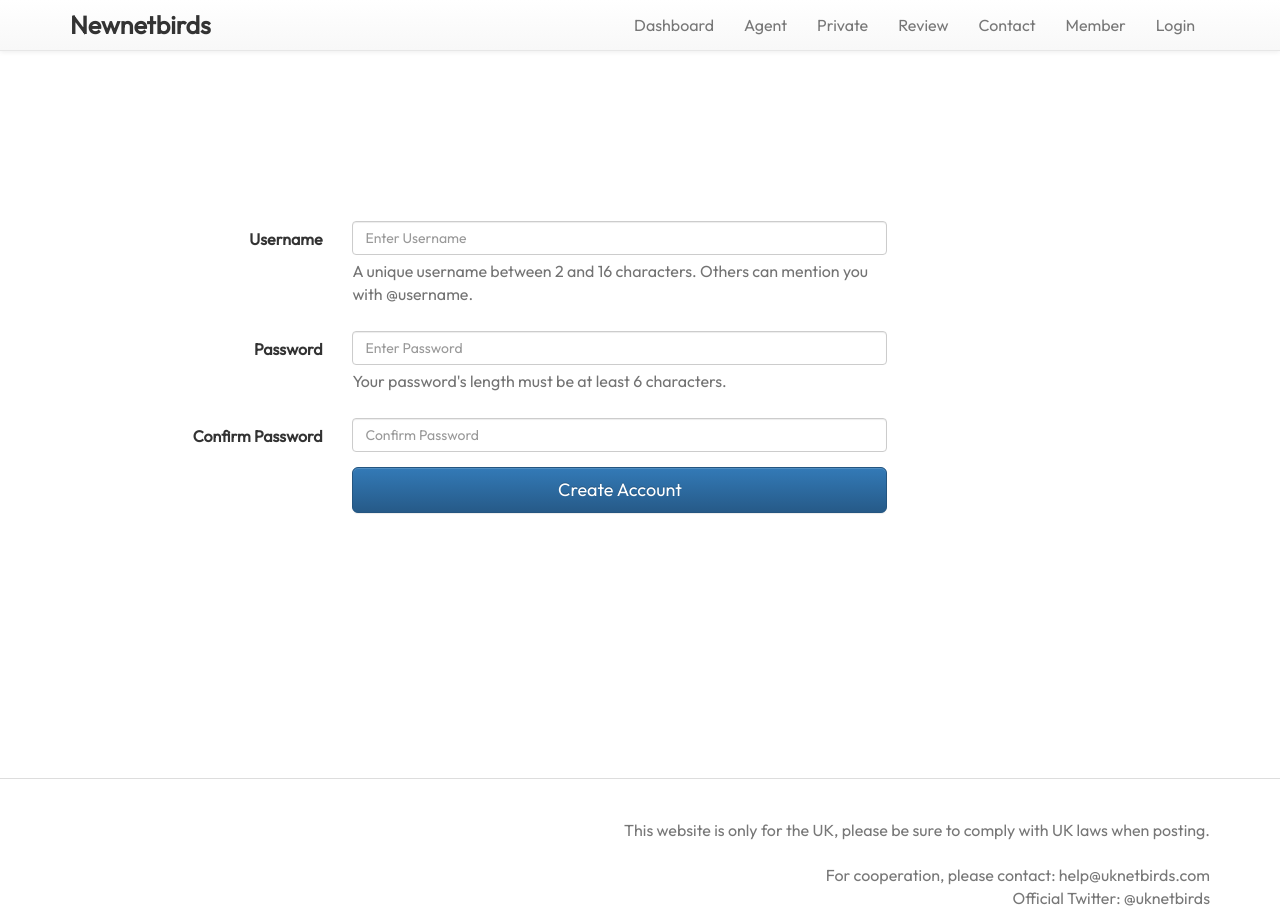
After one commit to dev-jay-tech-ai/new_net_birds, a PHP site: page /register.php in a window 1280 px wide. The commit adds this page. Shown: the top 918 px of the page. Run offline with PHP 8.4, Linux system fonts and the light colour scheme; the visitor is signed in with stand-in values (Sample User, id 1); a stand-in replaces the project's code that opens the database connection; some libraries are stand-ins or nearby versions.

Commit message:
051123 updates

```diff
--- a/contact.php
+++ b/contact.php
@@ -16,6 +16,4 @@
 </div>
 <!-- /row -->
 
-<script src="custom/js/contact.js"></script>
-
 <?php require_once 'includes/footer.php'; ?>
--- /dev/null
+++ b/custom/js/register.js
@@ -0,0 +1,91 @@
+$(document).ready(function(){
+	// submit brand form function
+	$("#submitRegisterForm").unbind('submit').bind('submit',function(e) {
+		console.log('클릭댐')
+		// remove the error text
+		$(".text-danger").remove();
+		// remove the form error
+		$('.form-group').removeClass('has-error');
+		let userName = $("#username").val();
+		let password = $("#password").val();
+		let passwordConfirm = $("#passwordConfirm").val();
+
+		if(userName == "") {
+			$("#userName").after('<p class="text-danger">Username field is required</p>');
+			$('#userName').closest('.form-group').addClass('has-error');
+		} else {
+			// remov error text field
+			$("#username").find('.text-danger').remove();
+
+		}
+
+		if(password == "") {
+			$("#password").after('<p class="text-danger">Password field is required</p>');
+			$('#password').closest('.form-group').addClass('has-error');
+		} else {
+			// remov error text field
+			$("#password").find('.text-danger').remove();
+		}
+
+		if(passwordConfirm == "") {
+			$("#passwordConfirm").after('<p class="text-danger">Confirm Password field is required</p>');
+			$('#passwordConfirm').closest('.form-group').addClass('has-error');
+		} else {
+			// remov error text field
+			$("#passwordConfirm").find('.text-danger').remove();
+		}
+
+    // Check if the password and confirm password match
+    if (password !== passwordConfirm) {
+			$("#passwordConfirm").after('<p class="text-danger">Passwords do not match</p>');
+			$('#passwordConfirm').closest('.form-group').addClass('has-error');
+		} else {
+			// Remove error text field
+			$("#passwordConfirm").find('.text-danger').remove();
+		}
+
+		if(username && password && passwordConfirm) {
+			e.preventDefault();
+			const form = $(this);
+			// button loading
+			$("#createAccountBtn").button('loading');
+			$.ajax({
+				url: form.attr('action'),
+				type: form.attr('method'),
+				data: form.serialize(),
+				dataType: 'json',
+				success: function(response) {
+					$("#createAccountBtn").button('reset');
+					if (response.success == true) {
+							// Reset the form text
+							$("#submitRegisterForm")[0].reset();
+							// Remove the error text
+							$(".text-danger").remove();
+							// Remove the form error
+							$('.form-group').removeClass('has-error');
+							$(".alert-success").delay(500).show(10, function() {
+									$(this).delay(3000).hide(10, () => {
+											$(this).remove();
+									});
+							}); // /.alert
+							// Redirect to another page after successful registration
+							window.location.replace('/newnetbirds/login.php');
+					} else {
+						// Handle unsuccessful response (errors from server)
+						console.log(response.messages)
+					}
+				},
+				error: (jqXHR, textStatus, errorThrown) => {
+					// Handle other AJAX errors, such as network issues
+					console.error('AJAX Error: ' + textStatus, errorThrown);
+					// Optionally, display an error message to the user
+					// Show a message to the user informing about the failure
+				}
+			}); // ajax
+
+		} // if
+
+		return false;
+	}); // /submit brand form function
+
+});
--- a/includes/header.php
+++ b/includes/header.php
@@ -54,7 +54,7 @@
     <!-- Collect the nav links, forms, and other content for toggling -->
     <div class="collapse navbar-collapse" id="bs-example-navbar-collapse-1">
       <div class="nav navbar-nav navbar-left logo">Newnetbirds</div>
-      <ul id="logged-in-menu" class="nav navbar-nav navbar-right">
+      <ul style='display: none' id="logged-in-menu" class="nav navbar-nav navbar-right">
         <li class="notifications dropdown text-center hidden-xs" component="notifications">
         <a href="/notifications" title="" class="dropdown-toggle" data-toggle="dropdown" id="notif_dropdown" data-ajaxify="false" role="button" data-original-title="Notifications">
         <i component="notifications/icon" class="fa fa-fw fa-bell-o unread-count" data-content="0"></i>
@@ -154,23 +154,13 @@
       </ul>
 
       <ul class="nav navbar-nav navbar-right">
-
         <li id="navDashboard"><a href="index.php">Dashboard</a></li>
-
         <li id="navBrand"><a href="agent.php">Agent</a></li>
-
         <li id="navPrivate"><a href="private.php">Private</a></li>
-
         <li id="navReivew"><a href="review.php">Review</a></li>
-          <!-- <li class="dropdown" id="navOrder">
-            <a href="#" class="dropdown-toggle" data-toggle="dropdown" role="button" aria-haspopup="true" aria-expanded="false">Orders <span class="caret"></span></a>
-            <ul class="dropdown-menu">
-              <li id="topNavAddOrder"><a href="orders.php?o=add"> <i class="glyphicon glyphicon-plus"></i> Add Orders</a></li>
-              <li id="topNavManageOrder"><a href="orders.php?o=manord"> <i class="glyphicon glyphicon-edit"></i> Manage Orders</a></li>
-            </ul>
-          </li>  -->
         <li id="navContact"><a href="contact.php">Contact</a></li>
         <li id="navMember"><a href="users.php">Member</a></li>
+        <li id="navLogin"><a href="login.php">Login</a></li>
       </ul>
 
     </div><!-- /.navbar-collapse -->
--- a/index.php
+++ b/index.php
@@ -55,7 +55,7 @@ if($_POST) {
 <!DOCTYPE html>
 <html>
 <head>
-	<title>Stock Management System</title>
+	<title>Newnetbirds</title>
 
 	<!-- bootstrap -->
 	<link rel="stylesheet" href="assests/bootstrap/css/bootstrap.min.css">
--- a/php_action/core.php
+++ b/php_action/core.php
@@ -1,15 +1,10 @@
 <?php
-
 session_start();
 
 require_once 'db_connect.php';
 
 // echo $_SESSION['userId'];
-
 if(!$_SESSION['userId']) {
 	header('location: /newnetbirds/index.php');
 }
-
-
-
 ?>
--- a/php_action/fetchUsers.php
+++ b/php_action/fetchUsers.php
@@ -33,8 +33,8 @@ if($result->num_rows > 0) {
 	  </ul>
 	</div>';
 
-	$imageUrl = substr($row[2], 3);
-	$userImage = "<img class='img-round' src='".$imageUrl."' style='height:30px; width:50px;'  />";
+	$imageUrl = $row[4];
+	$userImage = "<img class='img-round' src='".$imageUrl."' style='height:35px; width:35px;'  />";
 
  	$output['data'][] = array(
  		// image
--- /dev/null
+++ b/register.php
@@ -0,0 +1,50 @@
+<?php require_once 'includes/header.php'; ?>
+
+<div class="row vertical">
+  <div class="row col-lg-9 col-sm-12">
+    <div class="col-md-12">
+      <div class="register-bxlock">
+
+        <form class="form-horizontal" id='submitRegisterForm' action="php_action/createUser.php" method="POST">
+          <div class="form-group">
+            <label for="username" class="col-lg-4 control-label">Username</label>
+            <div class="col-lg-8">
+              <input class="form-control" type="text" placeholder="Enter Username" name="username" id="username" autocorrect="off" autocapitalize="off" autocomplete="off">
+              <!-- <span class="register-feedback" id="username-notify"></span> -->
+              <span class="help-block">A unique username between 2 and 16 characters. Others can mention you with @<span id="yourUsername">username</span>.</span>
+            </div>
+          </div>
+          <div class="form-group">
+            <label for="password" class="col-lg-4 control-label">Password</label>
+            <div class="col-lg-8">
+              <input class="form-control" type="password" placeholder="Enter Password" name="password" id="password">
+              <span class="register-feedback" id="password-notify"></span>
+              <span class="help-block">Your password's length must be at least 6 characters.</span>
+              <!-- <p id="caps-lock-warning" class="text-danger hidden">
+                <i class="fa fa-exclamation-triangle"></i> Caps Lock is enabled
+              </p> -->
+            </div>
+          </div>
+          <div class="form-group">
+            <label for="password-confirm" class="col-lg-4 control-label">Confirm Password</label>
+            <div class="col-lg-8">
+              <input class="form-control" type="password" placeholder="Confirm Password" name="passwordConfirm" id="passwordConfirm">
+              <!-- <span class="register-feedback" id="password-confirm-notify"></span> -->
+            </div>
+          </div>
+          <div class="form-group">
+            <div class="col-lg-offset-4 col-lg-8">
+              <button
+                class="btn btn-primary btn-lg btn-block" id="createAccountBtn" type="submit"
+                id="createAccountBtn" data-loading-text="Loading..." autocomplete="off">Create Account</button>
+            </div>
+          </div>
+        </form>
+
+      </div>
+    </div>
+  </div>
+</div>
+
+<script src="custom/js/register.js"></script>
+<?php require_once 'includes/footer.php'; ?>
```
Also changed, not shown: login.php (added, +54 -0 lines), php_action/createUser.php (added, +39 -0 lines). Lines whose indentation alone changed are shown as unchanged.
